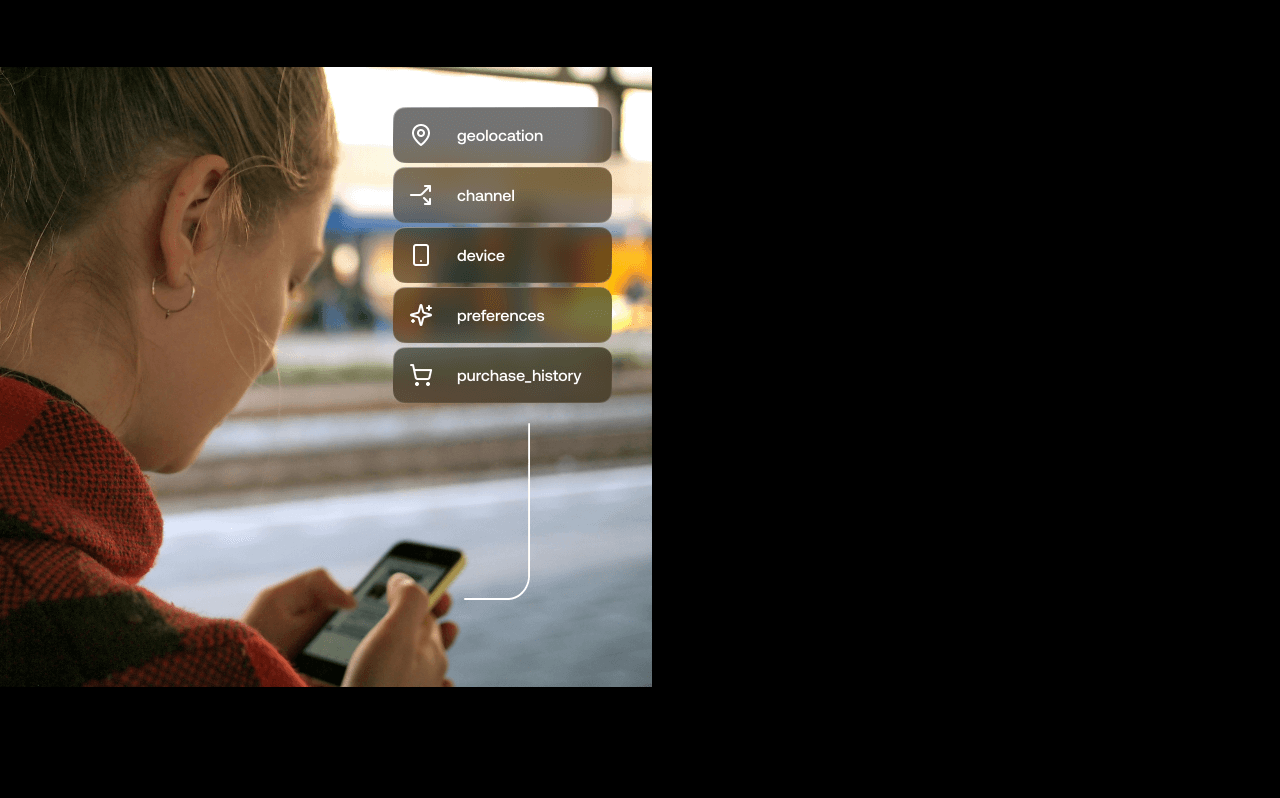
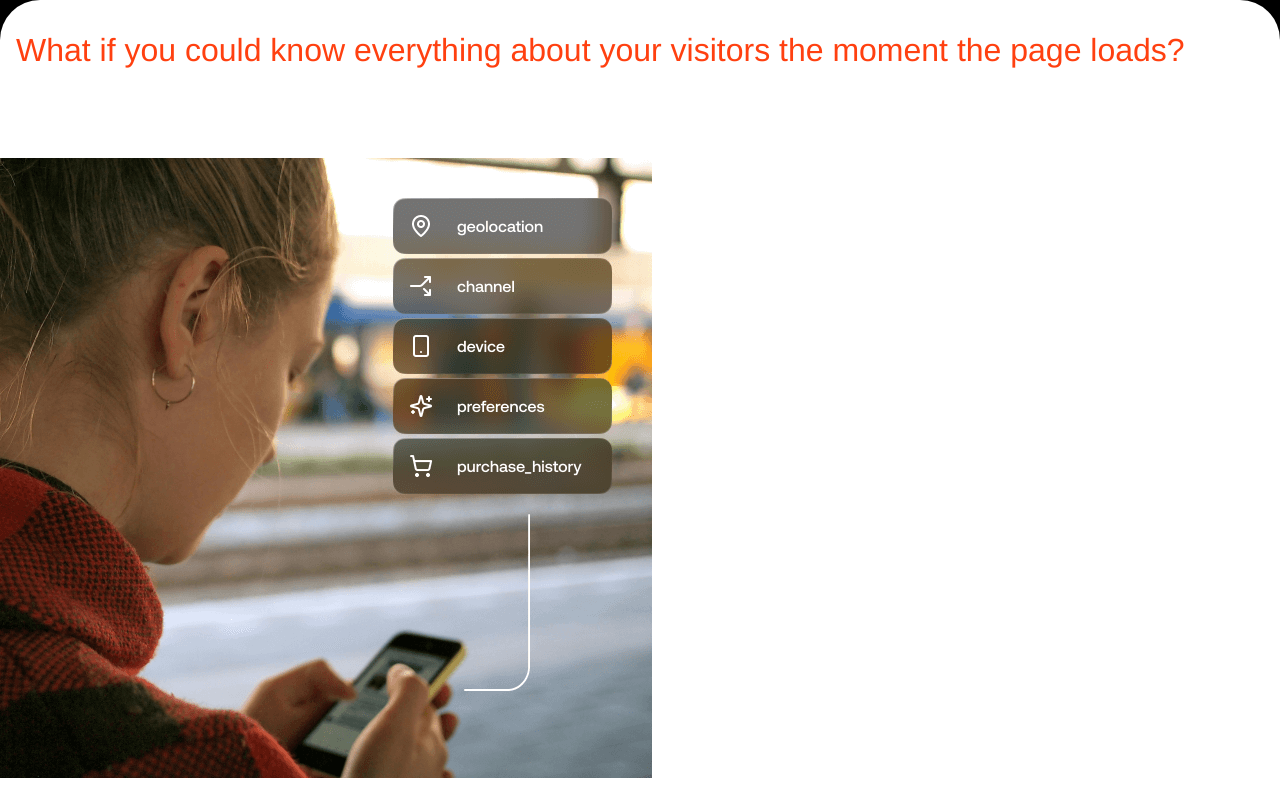
Before and after one commit to Nazila-Shadpour/Project-02-a-Responsive-Web-Page, a plain HTML site: page index.html in a window 1280 px wide. Shown: the top 798 px of the page. Drawn offline with nearby package versions, Linux system fonts and the light colour scheme; files that its build step writes are made by us from their sources.

Commit message:
add styles for section2 h2

```diff
--- a/scss/_carlo-section.scss
+++ b/scss/_carlo-section.scss
@@ -0,0 +1,16 @@
+div {
+    background-color: white;
+    border-radius: 2.5rem 2.5rem 0 0;
+    overflow: hidden;
+}
+
+h2 {
+    font-size: 2rem;
+    font-weight: 400;
+    color: #ff4010;
+    line-height: 2.25rem;
+    padding-bottom: .625rem;
+    font-family: 'Aeonik Medium',Helvetica,Arial,Lucida,sans-serif;
+    margin: 2rem 1rem 5rem 1rem;
+
+}
--- a/scss/styles.scss
+++ b/scss/styles.scss
@@ -3,3 +3,6 @@
 
 // Site Styles
 @use 'body';
+
+// Carlo's Section 2 styles
+@use 'carlo-section';
```
